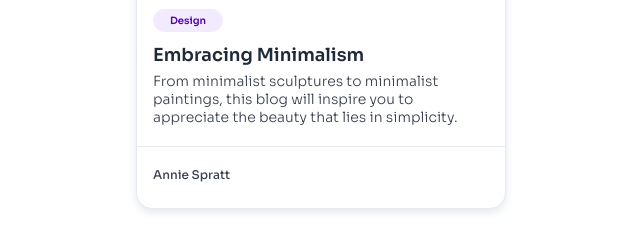
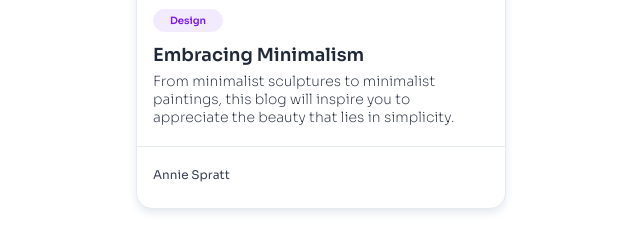
Before and after one commit to introsphere/minimal-b-card, a plain HTML site: page index.html in a window 1280 px wide. Shown: the part 384-616 px from the top of the page, 319-959 px from the left. Drawn offline with Linux system fonts and the light colour scheme.

```diff
--- a/styles.css
+++ b/styles.css
@@ -32,7 +32,7 @@
     margin-top: 0.75rem;
     font-size: 0.625rem;
     font-weight: 600;
-    color: #5306ac;
+    color: #7C19EE;
     background-color: #f2eafd;
     border: 1px solid #f2eafd;
     border-radius: 2rem;
@@ -55,8 +55,8 @@
 .card p:first-of-type {
     padding: 0;
     font-size: 0.875rem;
-    font-weight: 300;
-    color: #394150;
+    font-weight: 200;
+    color: #20293A;
 }
 
 .card hr {
@@ -68,7 +68,7 @@
 
 .card p:last-of-type {
     font-size: 0.75rem;
-    font-weight: 500;
+    font-weight: 400;
     color: #394150;
 }
 
```
